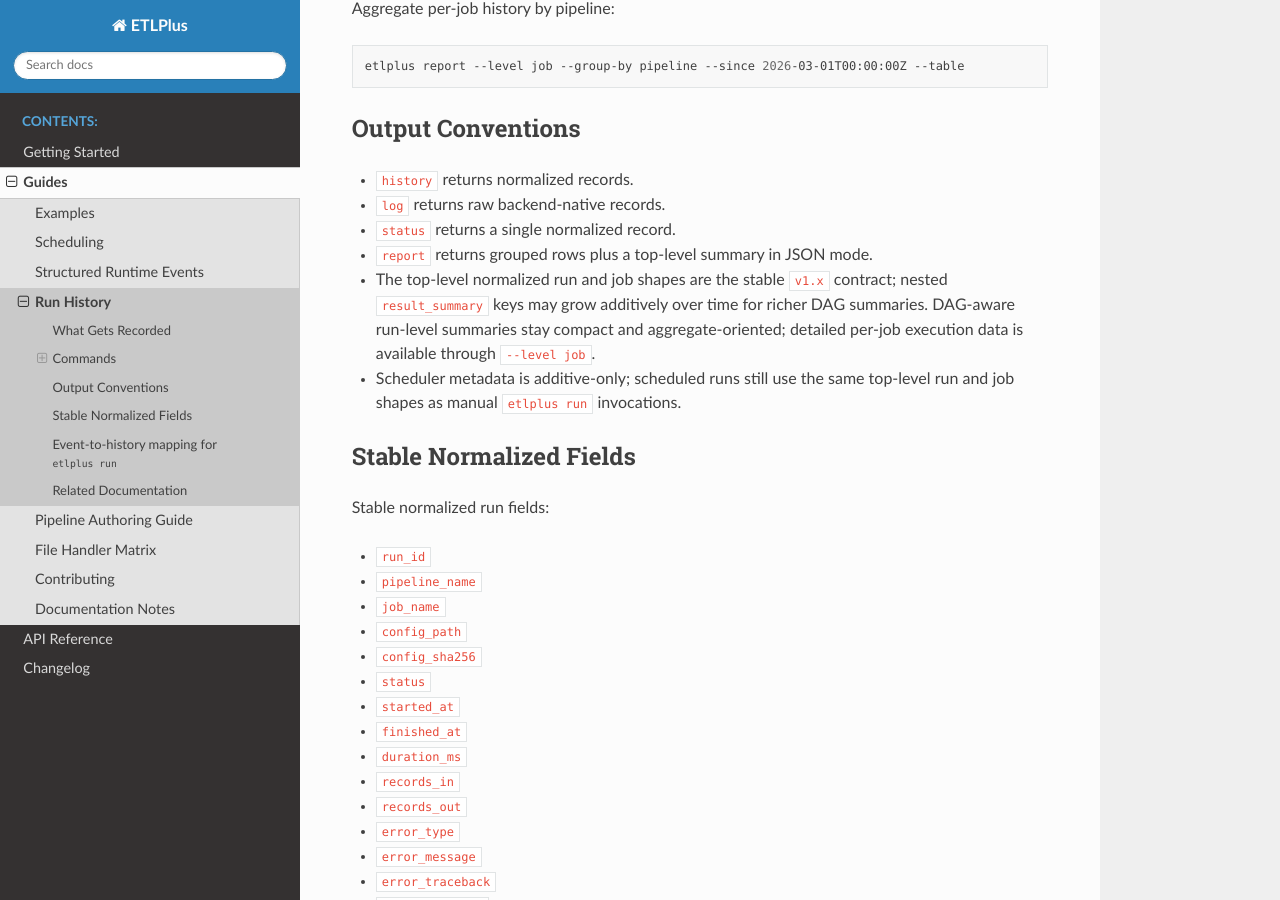
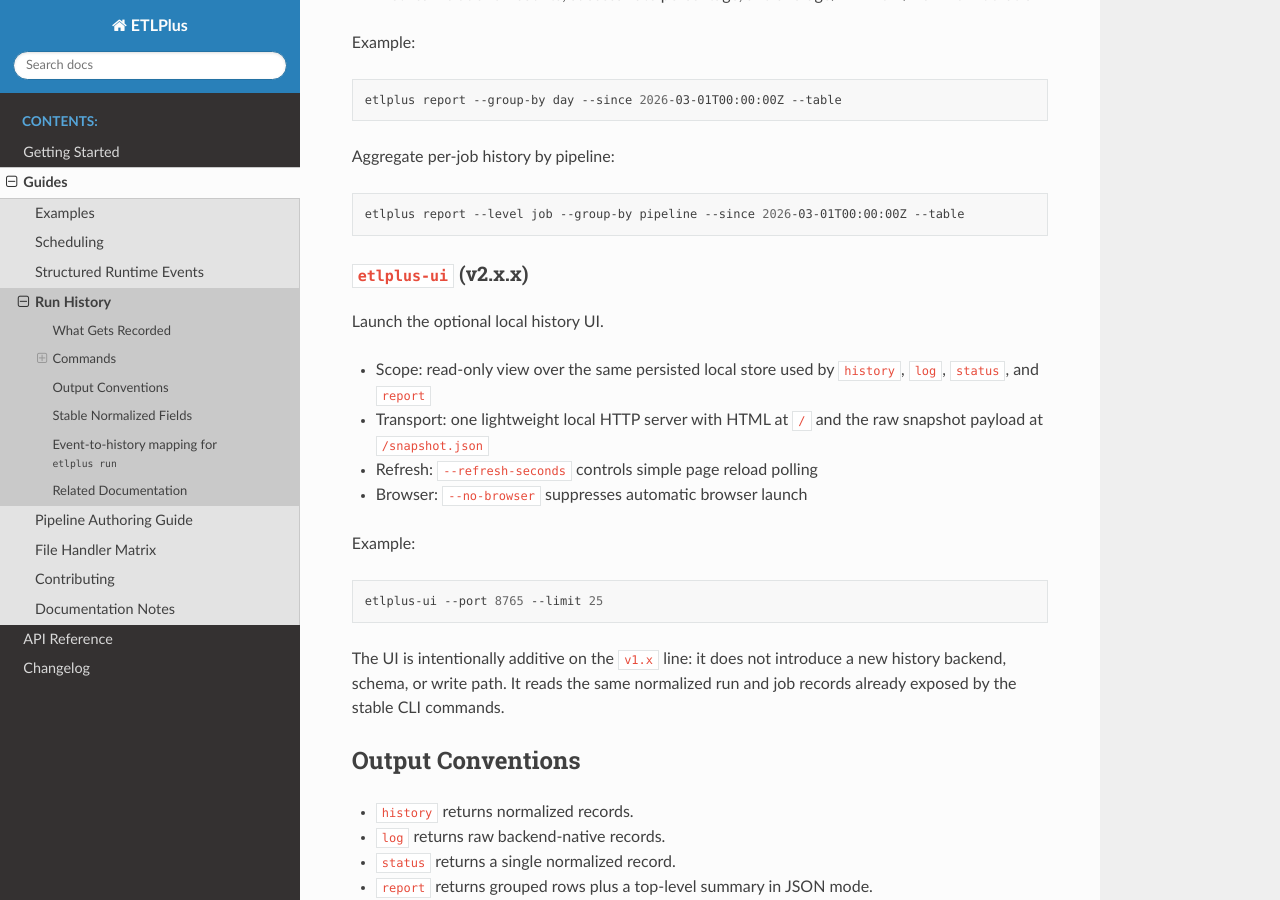
Before and after one commit to Dagitali/ETLPlus, a Sphinx documentation site: the page built from docs/source/guides/run-history.md, in a window 1280 px wide and 900 px high, scrolled down 2822 px. Built offline with Sphinx 7.4.7 and the Read the Docs theme 3.1.0, drawn with Linux system fonts in a browser that asks for light colours; some of the changed text lies outside the part shown.

Commit message:
docs(readthedocs): Update run-history.md

````diff
--- a/docs/source/guides/run-history.md
+++ b/docs/source/guides/run-history.md
@@ -10,6 +10,7 @@ read/query commands in the CLI.
     - [`etlplus log`](#etlplus-log)
     - [`etlplus status`](#etlplus-status)
     - [`etlplus report`](#etlplus-report)
+    - [`etlplus-ui` (v2.x.x)](#etlplus-ui-v2xx)
   - [Output Conventions](#output-conventions)
   - [Stable Normalized Fields](#stable-normalized-fields)
   - [Event-to-history mapping for `etlplus run`](#event-to-history-mapping-for-etlplus-run)
@@ -42,6 +43,11 @@ run-level history row.
 
 Today, the persisted history is written by `etlplus run`. The read/query commands below inspect that
 local store; they do not require external services.
+
+The stable `v1.x` read surface is the CLI query family documented here: `history`, `log`,
+`status`, and `report`. Browser-based local history UI work is deferred to the `v2.0.0` planning
+horizon so packaging and interface-boundary decisions can be revisited deliberately rather than
+expanding the stable `v1.x` command surface ad hoc.
 
 ## Commands
 
@@ -123,6 +129,27 @@ Aggregate per-job history by pipeline:
 ```bash
 etlplus report --level job --group-by pipeline --since 2026-03-01T00:00:00Z --table
 ```
+
+### `etlplus-ui` (v2.x.x)
+
+Launch the optional local history UI.
+
+- Scope: read-only view over the same persisted local store used by `history`, `log`, `status`, and
+  `report`
+- Transport: one lightweight local HTTP server with HTML at `/` and the raw snapshot payload at
+  `/snapshot.json`
+- Refresh: `--refresh-seconds` controls simple page reload polling
+- Browser: `--no-browser` suppresses automatic browser launch
+
+Example:
+
+```bash
+etlplus-ui --port 8765 --limit 25
+```
+
+The UI is intentionally additive on the `v1.x` line: it does not introduce a new history backend,
+schema, or write path. It reads the same normalized run and job records already exposed by the
+stable CLI commands.
 
 ## Output Conventions
 
````
